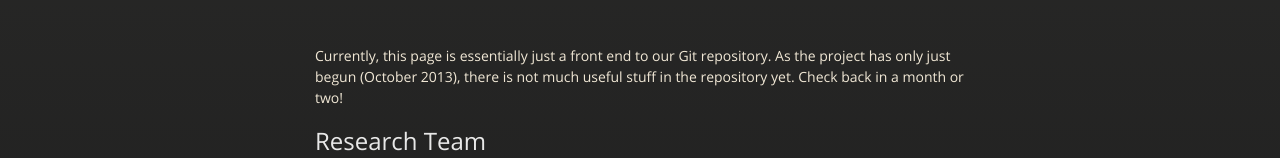
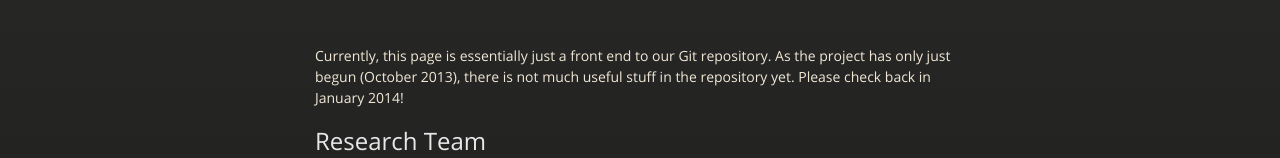
Before and after one commit to SoundMath/GroupSound, a plain HTML site: page index.html in a window 1280 px wide. Shown: the part 226-384 px from the top of the page. Drawn offline with nearby package versions, Linux system fonts and the light colour scheme.

Commit message:
minor mod

```diff
--- a/index.html
+++ b/index.html
@@ -44,7 +44,7 @@
 <p>This is the main webpage for our research on the acoustical properties of nonabelian group filters.  -->
 
 <p>
-Currently, this page is essentially just a front end to our Git repository.  As the project has only just begun (October 2013), there is not much useful stuff in the repository yet.  Check back in a month or two!</p>
+Currently, this page is essentially just a front end to our Git repository.  As the project has only just begun (October 2013), there is not much useful stuff in the repository yet.  Please check back in January 2014!</p>
 
 <h2>
 <a name="research-team" class="anchor" href="#research-team"><span class="octicon octicon-link"></span></a>Research Team</h2>
```
